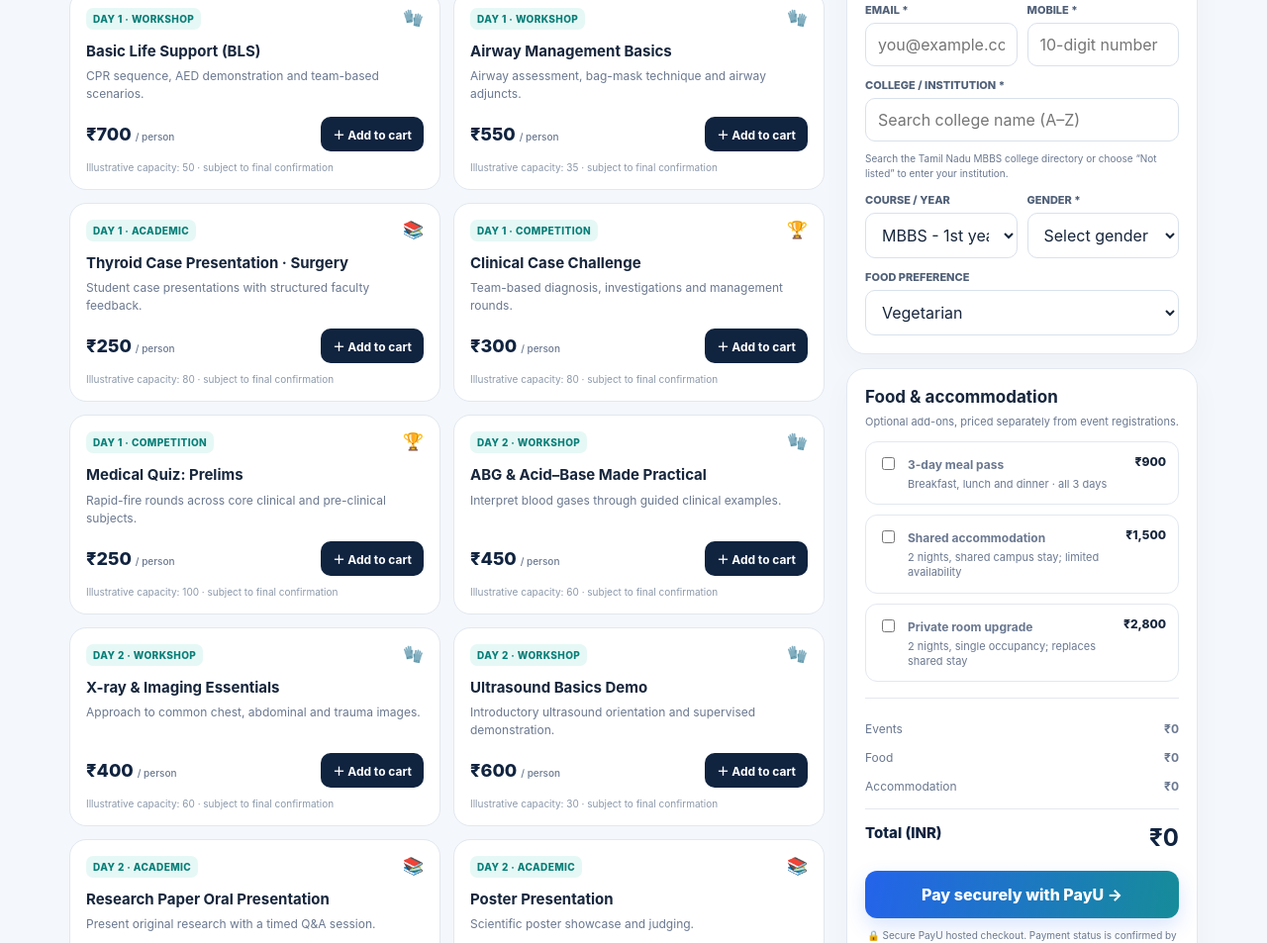
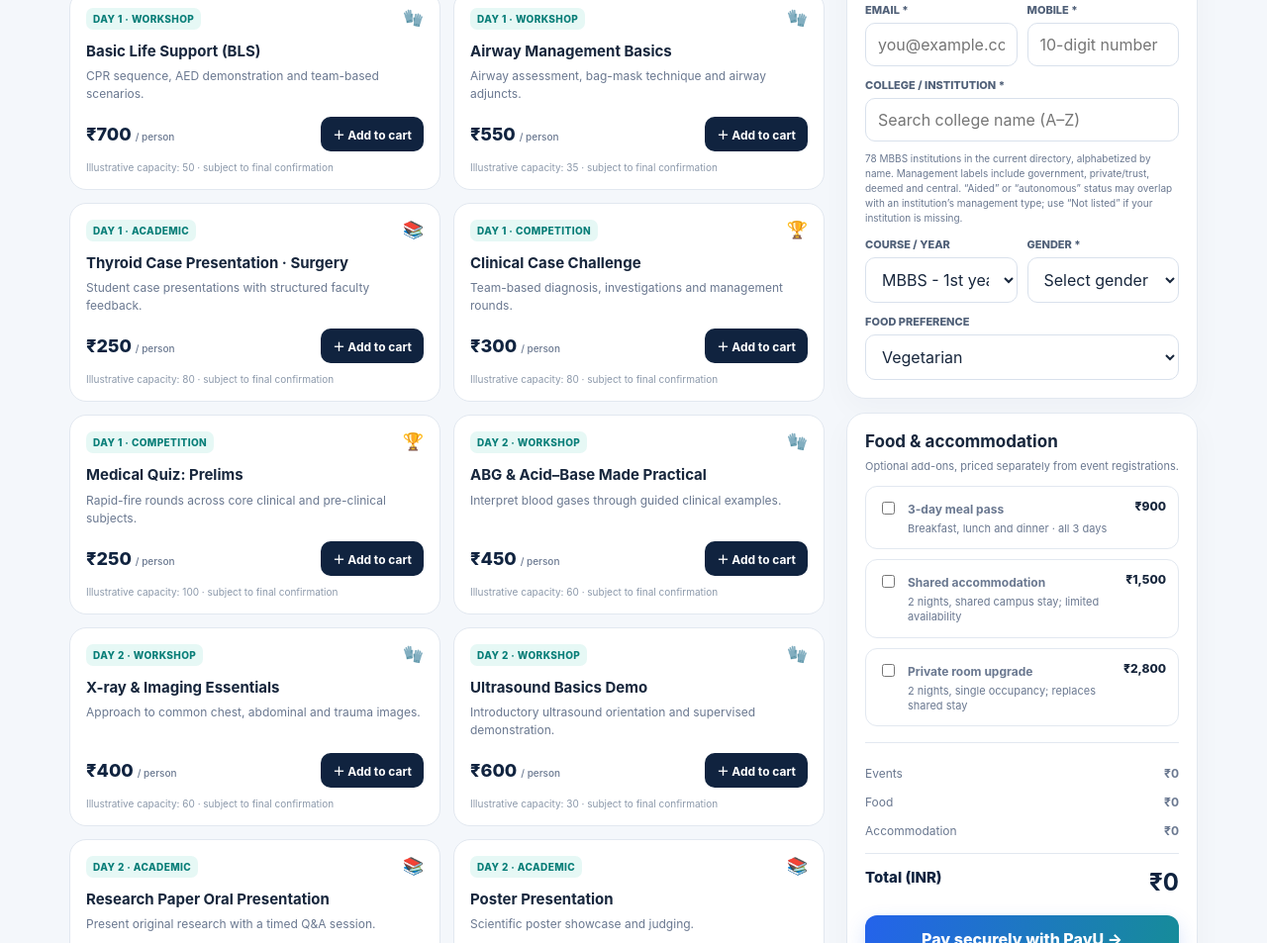
Before and after one commit to sachineditzz007-cmyk/resmagnapayufinal2027, a website: page index.html in a window 1280 px wide. Shown: the part 805-1758 px from the top of the page at 99% size. Drawn offline with Linux system fonts and the light colour scheme.

Commit message:
Clarify college directory categories and fallback

```diff
--- a/index.html
+++ b/index.html
@@ -53,7 +53,7 @@
    <h3>Participant details</h3>
    <div class="field"><label for="name">FULL NAME *</label><input id="name" placeholder="As on your college ID" autocomplete="name"></div>
    <div class="two"><div class="field"><label for="email">EMAIL *</label><input id="email" type="email" placeholder="you@example.com"></div><div class="field"><label for="phone">MOBILE *</label><input id="phone" type="tel" placeholder="10-digit number"></div></div>
-   <div class="field"><label for="collegeSearch">COLLEGE / INSTITUTION *</label><div class="college-picker"><input id="collegeSearch" type="text" role="combobox" aria-autocomplete="list" aria-expanded="false" aria-controls="collegeDropdown" autocomplete="off" placeholder="Search college name (A–Z)"><input id="college" type="hidden"><div id="collegeDropdown" class="college-dropdown" role="listbox" hidden></div></div><div class="smallnote">Search the Tamil Nadu MBBS college directory or choose “Not listed” to enter your institution.</div></div>
+   <div class="field"><label for="collegeSearch">COLLEGE / INSTITUTION *</label><div class="college-picker"><input id="collegeSearch" type="text" role="combobox" aria-autocomplete="list" aria-expanded="false" aria-controls="collegeDropdown" autocomplete="off" placeholder="Search college name (A–Z)"><input id="college" type="hidden"><div id="collegeDropdown" class="college-dropdown" role="listbox" hidden></div></div><div class="smallnote">78 MBBS institutions in the current directory, alphabetized by name. Management labels include government, private/trust, deemed and central. “Aided” or “autonomous” status may overlap with an institution’s management type; use “Not listed” if your institution is missing.</div></div>
    <div class="two"><div class="field"><label for="year">COURSE / YEAR</label><select id="year"><option>MBBS - 1st year</option><option>MBBS - 2nd year</option><option>MBBS - 3rd year</option><option>MBBS - Final year</option><option>Intern</option><option>Postgraduate</option><option>Other</option></select></div><div class="field"><label for="gender">GENDER *</label><select id="gender" required><option value="">Select gender</option><option value="Male">Male</option><option value="Female">Female</option></select></div></div><div class="field"><label for="diet">FOOD PREFERENCE</label><select id="diet"><option>Vegetarian</option><option>Non-vegetarian</option><option>Vegan</option></select></div>
   </div>
   <div class="panel">
```
